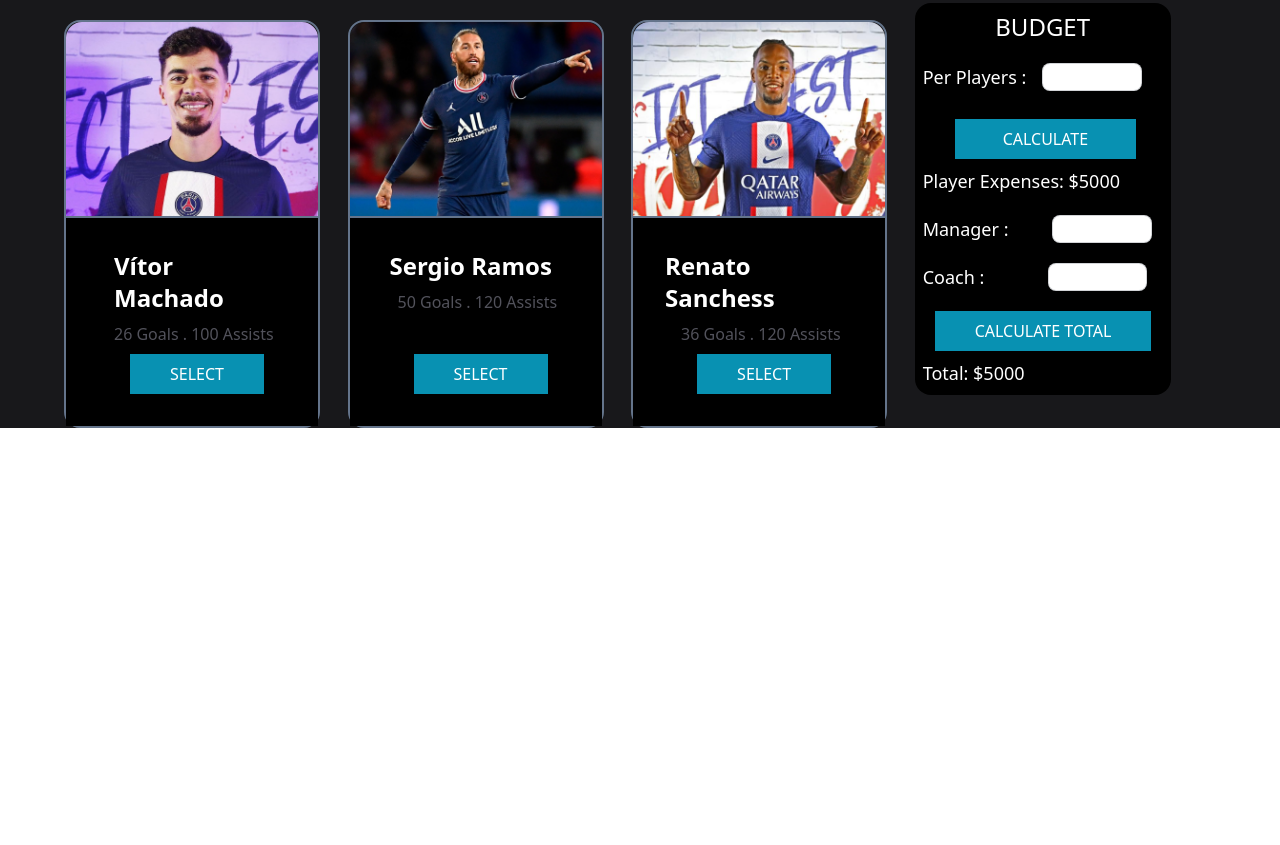
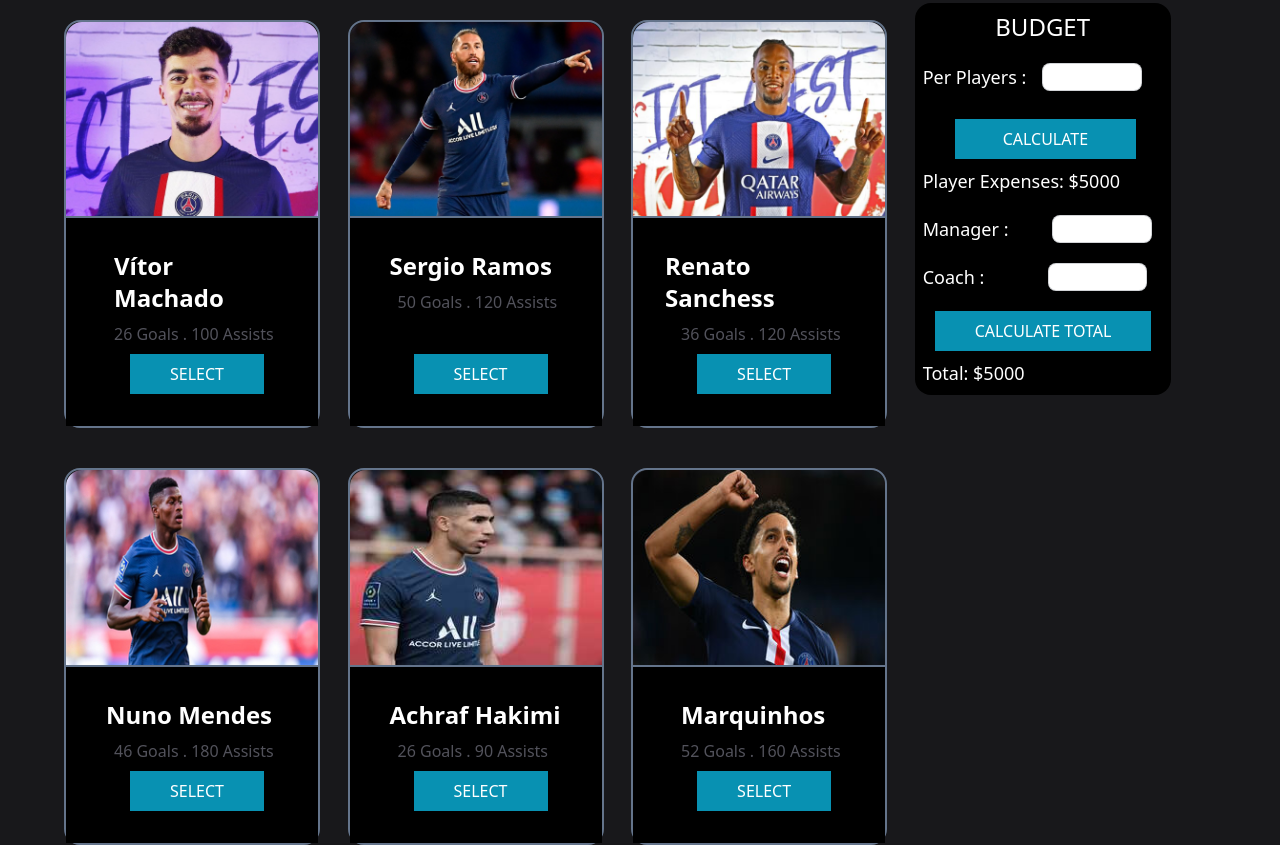
Before and after one commit to SamitMahadi/Choose-best-five, a plain HTML site: page index.html in a window 1280 px wide. Shown: the part 962-1807 px from the top of the page. Before the commit the page ends 1390 px from the top, so only its background shows below. Drawn offline with nearby package versions, Linux system fonts and the light colour scheme.

Commit message:
3-cards added

```diff
--- a/index.html
+++ b/index.html
@@ -135,6 +135,49 @@
                     </div>
                 </div>
             </div>
+            <!-- //////card-7/////// -->
+
+            <div class="card w-64 border-2 border-slate-500 ">
+                <figure><img src="images/nuno.jpg" alt="Shoes" /></figure>
+                <div class="card-body bg-black border-t-2 border-slate-500">
+                    <h2 class="card-title text-white pl-2 text-2xl ">Nuno Mendes</h2>
+                    <p class="text-white pl-4 text-zinc-600 font-medium	">46 Goals <span> . </span> 180 Assists
+                    </p>
+                    <div class="car
+                    d-actions pl-8">
+
+                        <button class="bg-cyan-600 px-10 py-2 text-white font-medium">SELECT </button>
+                    </div>
+                </div>
+            </div>
+            <!-- ////card-8//////// -->
+            <div class="card w-64 border-2 border-slate-500 ">
+                <figure><img src="images/hakimi.jpg" alt="Shoes" /></figure>
+                <div class="card-body bg-black border-t-2 border-slate-500">
+                    <h2 class="card-title text-white pl-2 text-2xl ">Achraf Hakimi</h2>
+                    <p class="text-white pl-4 text-zinc-600 font-medium	">26 Goals <span> . </span> 90 Assists
+                    </p>
+                    <div class="car
+                    d-actions pl-8">
+
+                        <button class="bg-cyan-600 px-10 py-2 text-white font-medium">SELECT </button>
+                    </div>
+                </div>
+            </div>
+            <!-- ///////card-9///// -->
+            <div class="card w-64 border-2 border-slate-500 ">
+                <figure><img src="images/22.jpg" alt="Shoes" /></figure>
+                <div class="card-body bg-black border-t-2 border-slate-500">
+                    <h2 class="card-title text-white pl-4 text-2xl ">Marquinhos</h2>
+                    <p class="text-white pl-4 text-zinc-600 font-medium	">52 Goals <span> . </span> 160 Assists
+                    </p>
+                    <div class="car
+                    d-actions pl-8">
+
+                        <button class="bg-cyan-600 px-10 py-2 text-white font-medium">SELECT </button>
+                    </div>
+                </div>
+            </div>
 
         </article>
 
```
Also changed, not shown: images/22.jpg (added), images/hakimi.jpg (added), images/nuno.jpg (added).
